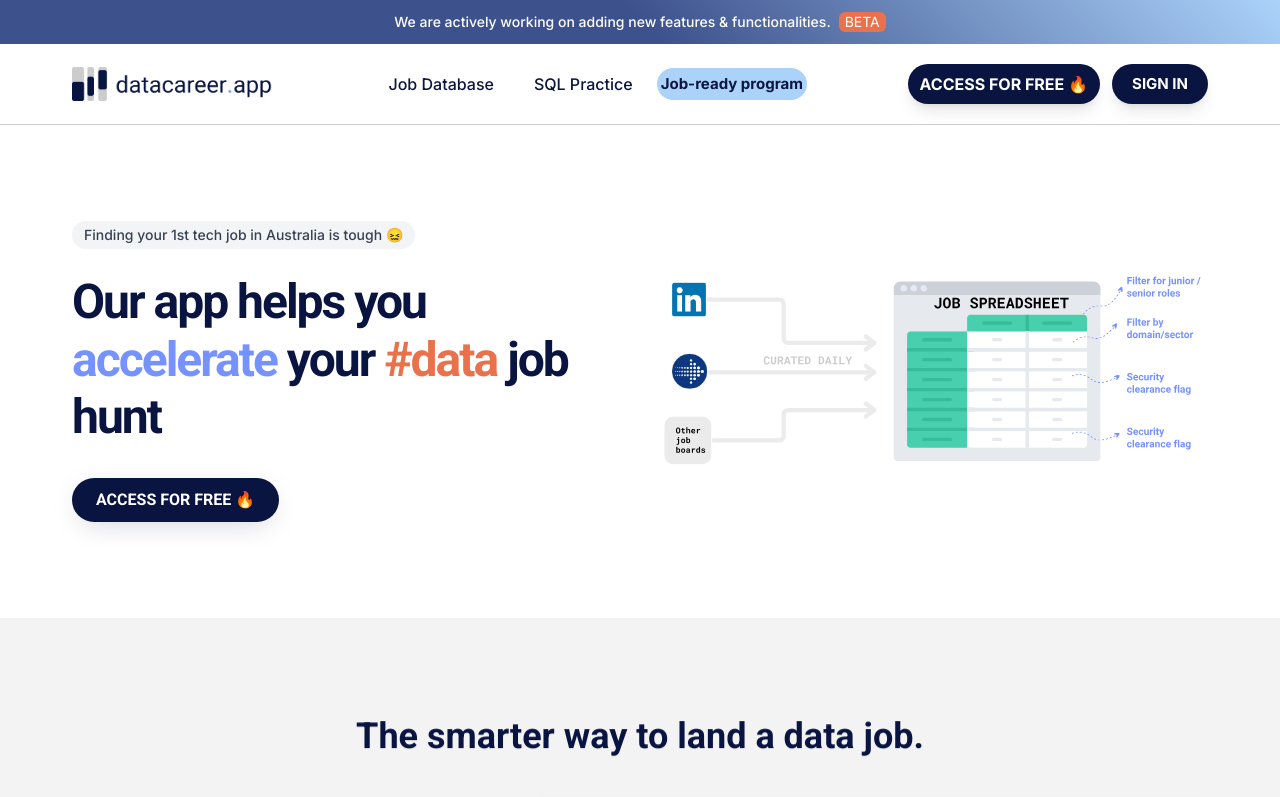
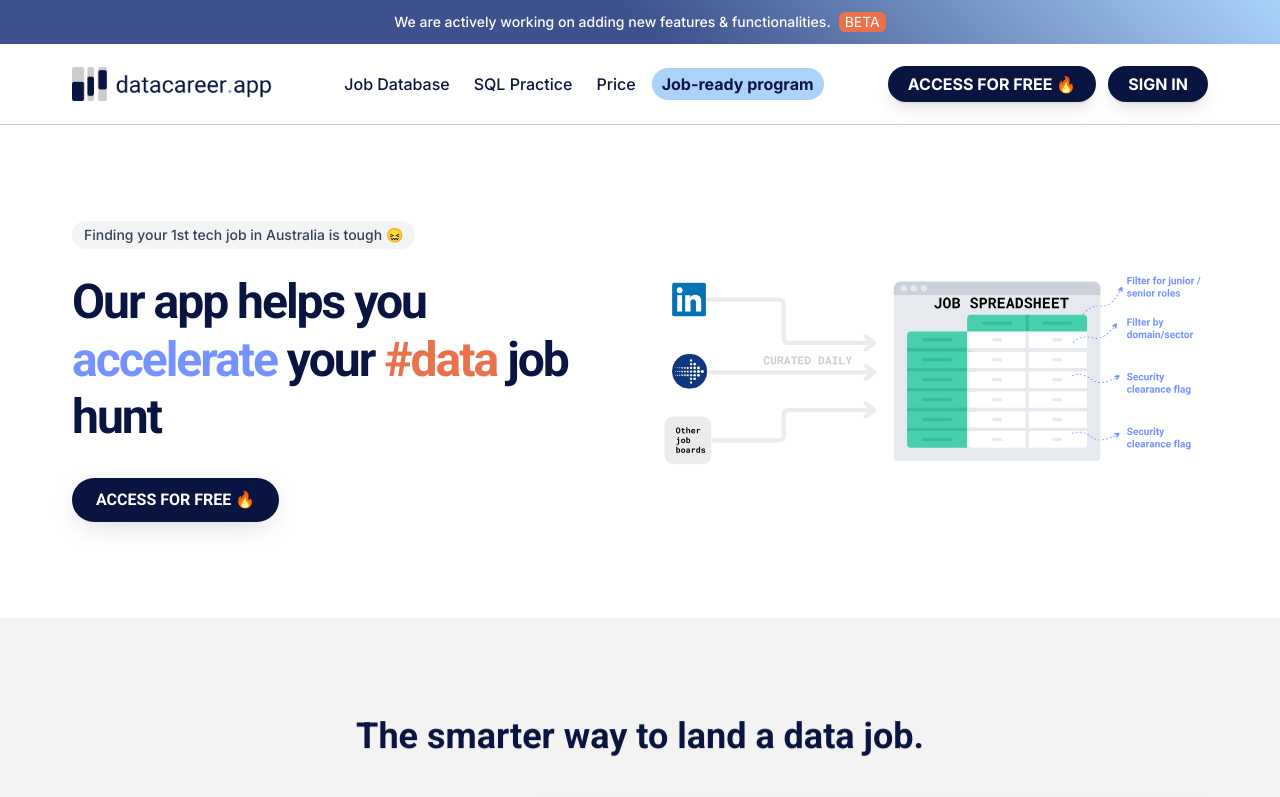
Before and after one commit to Social-Quest/datacareer-LP, a React (Vite) app: page / in a window 1280 px wide. Shown: the top 797 px of the page. Built offline with nearby package versions, Linux system fonts and the light colour scheme; no server answers; grey boxes are pictures that could not be loaded.

Commit message:
Enhance Header component by adding a Price button with smooth scroll functionality and adjusting text sizes for improved responsiveness and visual consistency across different screen sizes.

```diff
--- a/src/components/Header.jsx
+++ b/src/components/Header.jsx
@@ -44,14 +44,25 @@ function Header() {
                 </div>
 
                 <nav className="hidden lg:flex items-center gap-2">
-                    <Link to="/coming-soon" className="text-[15px] sm:text-[16px] font-medium text-[#0C153E] leading-6 px-3 sm:px-4 h-10 flex items-center rounded-full hover:bg-gray-50">
+                    <Link to="/coming-soon" className="text-[15px] sm:text-[14px] xl:text-[16px] font-medium text-[#0C153E] leading-6 px-3 sm:px-4 xl:px-2 h-10 xl:h-9 flex items-center rounded-full hover:bg-gray-50">
                         Job Database
                     </Link>
-                    <Link to={LOGIN_URL} className="text-[15px] sm:text-[16px] font-medium text-[#0C153E] leading-6 px-3 sm:px-4 h-10 flex items-center rounded-full hover:bg-gray-50">
+                    <Link to={LOGIN_URL} className="text-[15px] sm:text-[13px] xl:text-[16px] font-medium text-[#0C153E] leading-6 px-3 sm:px-4 xl:px-2 h-10 xl:h-9 flex items-center rounded-full hover:bg-gray-50">
                         SQL Practice
                     </Link>
+                    <button
+                        onClick={() => {
+                            const priceSection = document.getElementById('pricing')
+                            if (priceSection) {
+                                priceSection.scrollIntoView({ behavior: 'smooth' })
+                            }
+                        }}
+                        className="text-[15px] sm:text-[14px] xl:text-[16px] font-medium text-[#0C153E] leading-6 px-3 sm:px-4 xl:px-2 h-10 xl:h-9 flex items-center rounded-full hover:bg-gray-50 cursor-pointer"
+                    >
+                        Price
+                    </button>
                     <span
-                        className="text-[15px] sm:text-[16px] font-bold leading-6 px-4 sm:px-2.5 py-1 rounded-full lg:p-1 lg:text-[15px]"
+                        className="text-[15px] sm:text-[14px] xl:text-[16px] font-bold leading-6 px-4 sm:px-2 xl:px-2.5 py-1 rounded-full"
                         style={{
                             backgroundColor: '#abd3fa',
                             color: 'var(--color_text_default, #0C153E)'
@@ -64,7 +75,7 @@ function Header() {
                 <div className="hidden lg:flex items-center gap-3">
                     <Link
                         to={REGISTER_URL}
-                        className="btn-shine inline-flex items-center justify-center h-10 px-4 md:px-5 rounded-full text-[15px] sm:text-[16px] font-bold text-white shadow-lg hover:opacity-95 lg:p-1 lg:text-[16px] lg:px-3 transition-transform duration-300 hover:-translate-y-0.5 hover:shadow-[0_8px_24px_-10px_rgba(9,21,64,0.45)] "
+                        className="btn-shine inline-flex items-center justify-center h-10 xl:h-9 px-4 md:px-3 xl:px-5 rounded-full text-[15px] sm:text-[13px] xl:text-[16px] font-bold text-white shadow-lg hover:opacity-95 transition-transform duration-300 hover:-translate-y-0.5 hover:shadow-[0_8px_24px_-10px_rgba(9,21,64,0.45)] "
                         style={{
                             backgroundColor: '#091540',
                         }}
@@ -73,7 +84,7 @@ function Header() {
                     </Link>
                     <Link
                         to={LOGIN_URL}
-                        className="btn-shine inline-flex items-center justify-center h-10 px-4 md:px-5 rounded-full text-[15px] sm:text-[16px] font-bold text-white shadow-lg hover:opacity-95 lg:text-[15px] transition-transform duration-300 hover:-translate-y-0.5 hover:shadow-[0_8px_24px_-10px_rgba(9,21,64,0.45)]"
+                        className="btn-shine inline-flex items-center justify-center h-10 xl:h-9 px-4 md:px-3 xl:px-5 rounded-full text-[15px] sm:text-[13px] xl:text-[16px] font-bold text-white shadow-lg hover:opacity-95 transition-transform duration-300 hover:-trans late-y-0.5 hover:shadow-[0_8px_24px_-10px_rgba(9,21,64,0.25)]"
                         style={{
                             backgroundColor: '#091540',
                         }}
@@ -107,6 +118,18 @@ function Header() {
                     <div className="mx-auto max-w-[1200px] px-4 py-3 space-y-3">
                         <Link to="/coming-soon" className="block text-[15px] sm:text-[16px] font-normal text-[#0C153E] leading-6 px-3 py-2 rounded-lg hover:bg-gray-50">Job Database</Link>
                         <Link to={LOGIN_URL} className="block text-[15px] sm:text-[16px] font-normal text-[#0C153E] leading-6 px-3 py-2 rounded-lg hover:bg-gray-50">SQL Practice</Link>
+                        <button
+                            onClick={() => {
+                                const priceSection = document.getElementById('pricing')
+                                if (priceSection) {
+                                    priceSection.scrollIntoView({ behavior: 'smooth' })
+                                }
+                                setMobileOpen(false)
+                            }}
+                            className="block text-[15px] sm:text-[16px] font-normal text-[#0C153E] leading-6 px-3 py-2 rounded-lg hover:bg-gray-50 cursor-pointer w-full text-left"
+                        >
+                            Price
+                        </button>
                         <span
                             className="btn-shine inline-block text-[15px] sm:text-[16px] font-normal leading-6 px-3 py-1.5 rounded-[10px]"
                             style={{
```
